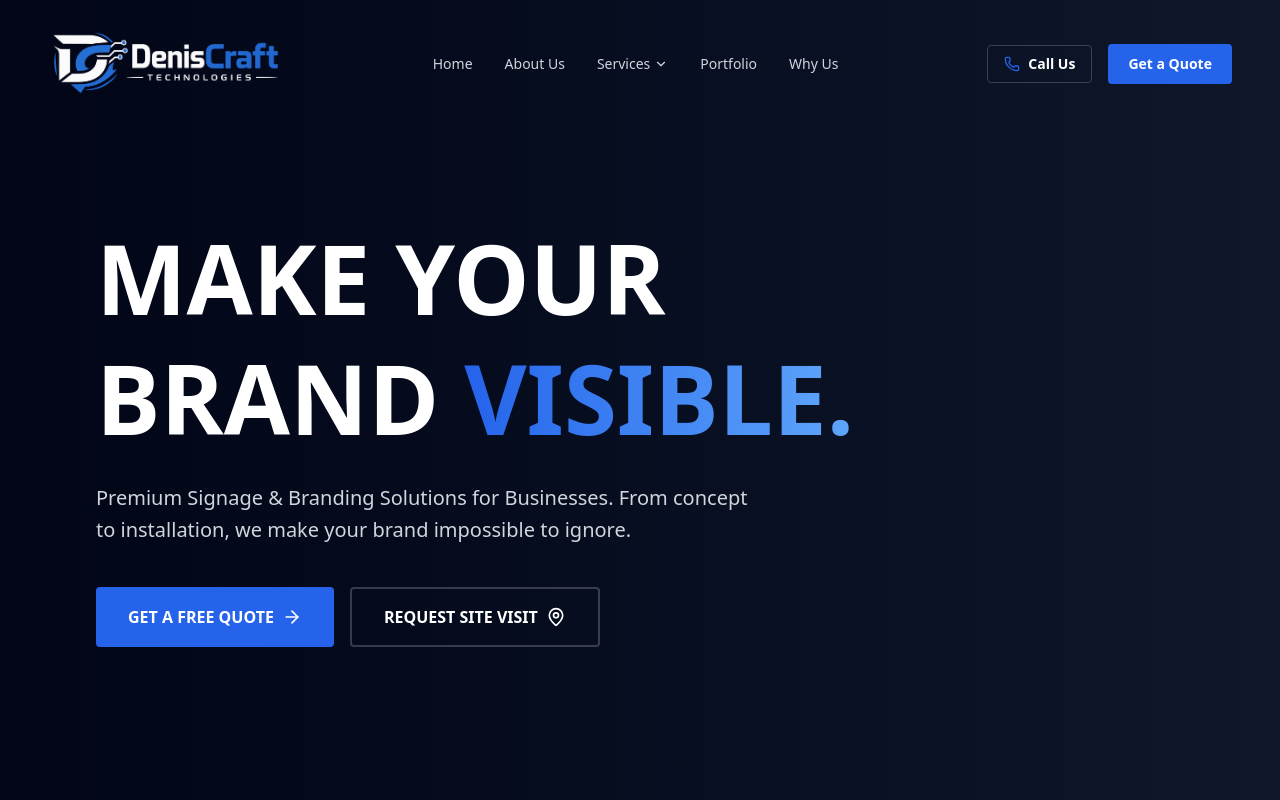
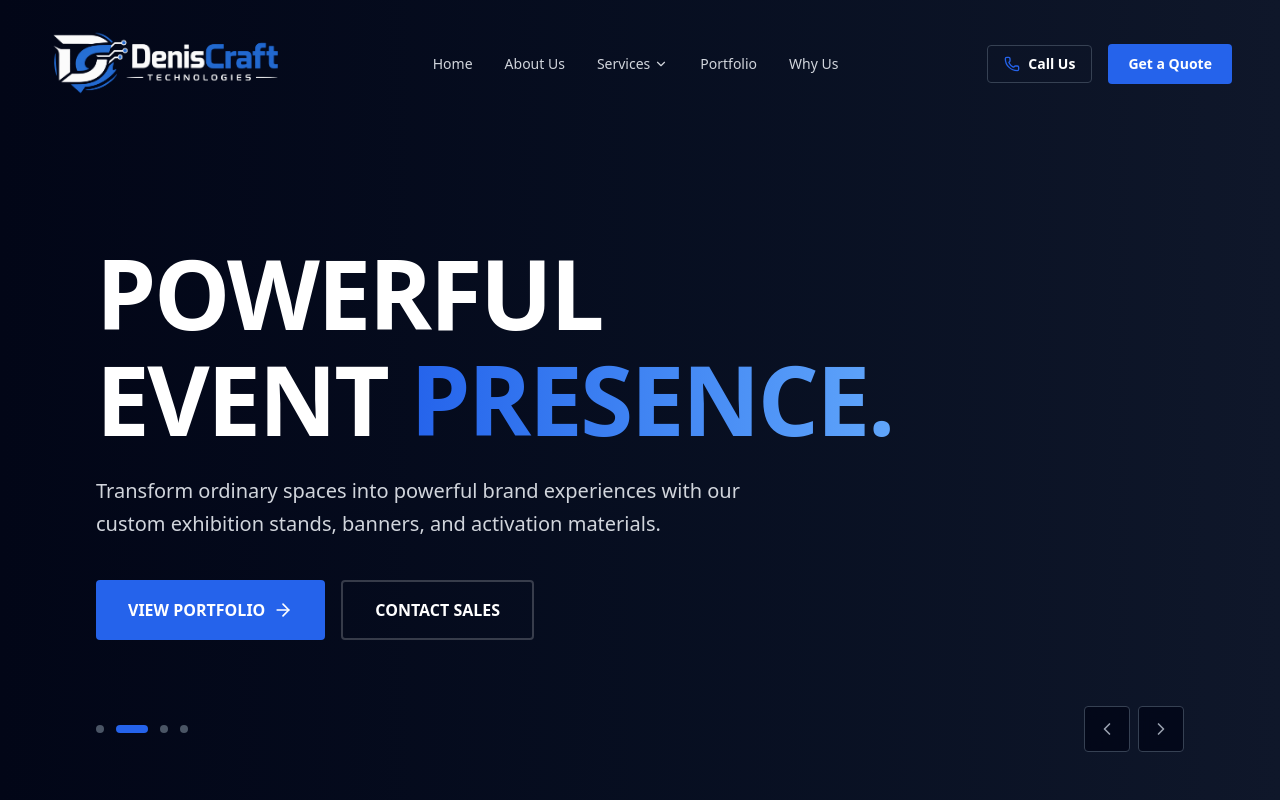
Before and after one commit to kelvinketer/denis-craft-tech, a Next.js app: page / in a window 1280 px wide. Shown: the top 800 px of the page. Built offline with nearby package versions, Linux system fonts and the light colour scheme.

Commit message:
Add About link to navbar and integrate 4-slide auto-playing hero on homepage

```diff
--- a/app/page.tsx
+++ b/app/page.tsx
@@ -1,5 +1,5 @@
 "use client";
-import { useState } from "react";
+import { useState, useEffect } from "react";
 import { motion, AnimatePresence } from "framer-motion";
 import {
   ArrowRight,
@@ -25,7 +25,9 @@ import {
   Briefcase,
   Coffee,
   ShoppingCart,
-  Home as HomeIcon
+  Home as HomeIcon,
+  ChevronLeft,
+  ChevronRight
 } from "lucide-react";
 
 // --- DUMMY DATA FOR PORTFOLIO ---
@@ -53,6 +55,59 @@ const features = [
 
 export default function Home() {
   const [activeFilter, setActiveFilter] = useState("All");
+  const [currentSlide, setCurrentSlide] = useState(0);
+
+  // --- DATA FOR HERO SLIDER ---
+  const slides = [
+    {
+      title1: "MAKE YOUR",
+      title2: "BRAND ",
+      highlight: "VISIBLE.",
+      desc: "Premium Signage & Branding Solutions for Businesses. From concept to installation, we make your brand impossible to ignore.",
+      btn1: "GET A FREE QUOTE",
+      btn2: "REQUEST SITE VISIT",
+      showMapIcon: true,
+    },
+    {
+      title1: "POWERFUL",
+      title2: "EVENT ",
+      highlight: "PRESENCE.",
+      desc: "Transform ordinary spaces into powerful brand experiences with our custom exhibition stands, banners, and activation materials.",
+      btn1: "VIEW PORTFOLIO",
+      btn2: "CONTACT SALES",
+      showMapIcon: false,
+    },
+    {
+      title1: "MEMORABLE",
+      title2: "BRAND ",
+      highlight: "TOUCHPOINTS.",
+      desc: "Premium UV-branded promotional products and executive gift sets that keep your business visible in your clients' hands every day.",
+      btn1: "EXPLORE GIFTS",
+      btn2: "GET A QUOTE",
+      showMapIcon: false,
+    },
+    {
+      title1: "MOBILE",
+      title2: "BRAND ",
+      highlight: "VISIBILITY.",
+      desc: "Turn your fleet into moving billboards with our high-quality, durable vehicle branding and wrapping solutions across Nairobi.",
+      btn1: "LEARN MORE",
+      btn2: "REQUEST SITE VISIT",
+      showMapIcon: true,
+    }
+  ];
+
+  // Auto-play slider logic
+  useEffect(() => {
+    const timer = setInterval(() => {
+      setCurrentSlide((prev) => (prev === slides.length - 1 ? 0 : prev + 1));
+    }, 6000);
+    return () => clearInterval(timer);
+  }, [slides.length]);
+
+  const nextSlide = () => setCurrentSlide((prev) => (prev === slides.length - 1 ? 0 : prev + 1));
+  const prevSlide = () => setCurrentSlide((prev) => (prev === 0 ? slides.length - 1 : prev - 1));
+  const goToSlide = (index: number) => setCurrentSlide(index);
 
   const filteredProjects = activeFilter === "All"
     ? projects
@@ -61,41 +116,74 @@ export default function Home() {
   return (
     <main className="min-h-screen bg-charcoal text-white selection:bg-brand-blue selection:text-white pb-20 md:pb-0">
 
-      {/* 1. HERO SECTION */}
-      <section className="relative h-screen flex flex-col justify-center px-6 md:px-12 lg:px-24 overflow-hidden">
+      {/* 1. HERO SLIDER SECTION */}
+      <section className="relative h-screen flex flex-col justify-center overflow-hidden">
         <div className="absolute inset-0 bg-gradient-to-r from-charcoal-dark to-charcoal/80 z-0" />
-        <div className="relative z-10 max-w-4xl pt-16">
-          <motion.h1
-            initial={{ opacity: 0, y: 20 }}
-            animate={{ opacity: 1, y: 0 }}
-            transition={{ duration: 0.5, delay: 0.1 }}
-            className="text-5xl md:text-7xl lg:text-8xl font-bold leading-tight mb-6"
-          >
-            MAKE YOUR BRAND <span className="text-transparent bg-clip-text bg-gradient-to-r from-brand-blue to-brand-blue-light">VISIBLE.</span>
-          </motion.h1>
-          <motion.p
-            initial={{ opacity: 0, y: 20 }}
-            animate={{ opacity: 1, y: 0 }}
-            transition={{ duration: 0.5, delay: 0.2 }}
-            className="text-lg md:text-xl text-gray-300 max-w-2xl mb-10 leading-relaxed"
-          >
-            Premium Signage & Branding Solutions for Businesses. From concept to installation, we make your brand impossible to ignore.
-          </motion.p>
-          <motion.div
-            initial={{ opacity: 0, y: 20 }}
-            animate={{ opacity: 1, y: 0 }}
-            transition={{ duration: 0.5, delay: 0.3 }}
-            className="flex flex-col sm:flex-row gap-4"
-          >
-            <a href="#quote" className="flex items-center justify-center gap-2 bg-brand-blue hover:bg-brand-blue-light text-white font-bold px-8 py-4 rounded-sm transition-all duration-300 transform hover:scale-105">
-              GET A FREE QUOTE
-              <ArrowRight size={20} />
-            </a>
-            <a href="#quote" className="flex items-center justify-center gap-2 border-2 border-white/20 hover:border-brand-blue hover:text-brand-blue bg-transparent text-white font-bold px-8 py-4 rounded-sm transition-all duration-300">
-              REQUEST SITE VISIT
-              <MapPin size={20} />
-            </a>
-          </motion.div>
+
+        <div className="relative z-10 w-full h-full flex flex-col justify-center pt-20">
+          <div className="max-w-7xl mx-auto px-6 md:px-12 lg:px-24 w-full relative">
+            <div className="relative h-[400px] flex items-center">
+              {slides.map((slide, index) => (
+                <div
+                  key={index}
+                  className={`absolute top-0 left-0 w-full h-full flex flex-col justify-center transition-all duration-700 ease-in-out ${
+                    index === currentSlide ? "opacity-100 translate-y-0 pointer-events-auto" : "opacity-0 translate-y-8 pointer-events-none"
+                  }`}
+                >
+                  <h1 className="text-5xl md:text-7xl lg:text-8xl font-black tracking-tight text-white mb-6 max-w-4xl leading-[1.1]">
+                    {slide.title1} <br />
+                    {slide.title2}
+                    <span className="text-transparent bg-clip-text bg-gradient-to-r from-brand-blue to-brand-blue-light">{slide.highlight}</span>
+                  </h1>
+                  <p className="text-lg md:text-xl text-gray-300 max-w-2xl mb-10 leading-relaxed">
+                    {slide.desc}
+                  </p>
+                  <div className="flex flex-col sm:flex-row gap-4">
+                    <a href="#quote" className="flex items-center justify-center gap-2 bg-brand-blue hover:bg-brand-blue-light text-white font-bold px-8 py-4 rounded-sm transition-all duration-300 transform hover:scale-105">
+                      {slide.btn1} <ArrowRight size={20} />
+                    </a>
+                    <a href="#quote" className="flex items-center justify-center gap-2 border-2 border-white/20 hover:border-brand-blue hover:text-brand-blue bg-transparent text-white font-bold px-8 py-4 rounded-sm transition-all duration-300">
+                      {slide.btn2} {slide.showMapIcon && <MapPin size={20} />}
+                    </a>
+                  </div>
+                </div>
+              ))}
+            </div>
+          </div>
+        </div>
+
+        {/* Slider Controls */}
+        <div className="absolute bottom-12 left-0 w-full z-20">
+          <div className="max-w-7xl mx-auto px-6 md:px-12 lg:px-24 flex items-center justify-between">
+            <div className="flex items-center gap-3">
+              {slides.map((_, index) => (
+                <button
+                  key={index}
+                  onClick={() => goToSlide(index)}
+                  className={`transition-all duration-300 rounded-full ${
+                    index === currentSlide
+                      ? "w-8 h-2 bg-brand-blue"
+                      : "w-2 h-2 bg-gray-600 hover:bg-gray-400"
+                  }`}
+                  aria-label={`Go to slide ${index + 1}`}
+                />
+              ))}
+            </div>
+            <div className="flex items-center gap-2">
+              <button
+                onClick={prevSlide}
+                className="p-3 rounded-sm border border-gray-700 text-gray-400 hover:text-white hover:border-brand-blue transition-colors bg-charcoal-dark/80 backdrop-blur-sm"
+              >
+                <ChevronLeft size={20} />
+              </button>
+              <button
+                onClick={nextSlide}
+                className="p-3 rounded-sm border border-gray-700 text-gray-400 hover:text-white hover:border-brand-blue transition-colors bg-charcoal-dark/80 backdrop-blur-sm"
+              >
+                <ChevronRight size={20} />
+              </button>
+            </div>
+          </div>
         </div>
       </section>
 
@@ -159,7 +247,6 @@ export default function Home() {
           </div>
 
           <div className="grid grid-cols-1 md:grid-cols-2 lg:grid-cols-3 gap-8 relative">
-            {/* Step 1 */}
             <div className="bg-charcoal-dark border border-gray-800 p-8 rounded-sm hover:border-brand-blue/40 transition-colors relative">
               <div className="text-brand-blue/20 font-black text-6xl absolute top-4 right-6 z-0">01</div>
               <MessageSquare className="text-brand-blue mb-6 relative z-10" size={32} />
@@ -167,7 +254,6 @@ export default function Home() {
               <p className="text-gray-400 text-sm leading-relaxed relative z-10">We begin by understanding your brand vision, corporate guidelines, and specific project requirements.</p>
             </div>
 
-            {/* Step 2 */}
             <div className="bg-charcoal-dark border border-gray-800 p-8 rounded-sm hover:border-brand-blue/40 transition-colors relative">
               <div className="text-brand-blue/20 font-black text-6xl absolute top-4 right-6 z-0">02</div>
               <Ruler className="text-brand-blue mb-6 relative z-10" size={32} />
@@ -175,7 +261,6 @@ export default function Home() {
               <p className="text-gray-400 text-sm leading-relaxed relative z-10">Our technical team conducts detailed site visits to capture precise measurements and evaluate installation surfaces.</p>
             </div>
 
-            {/* Step 3 */}
             <div className="bg-charcoal-dark border border-gray-800 p-8 rounded-sm hover:border-brand-blue/40 transition-colors relative">
               <div className="text-brand-blue/20 font-black text-6xl absolute top-4 right-6 z-0">03</div>
               <Monitor className="text-brand-blue mb-6 relative z-10" size={32} />
@@ -183,7 +268,6 @@ export default function Home() {
               <p className="text-gray-400 text-sm leading-relaxed relative z-10">We develop accurate 3D renders and technical specifications alongside a transparent, detailed quotation.</p>
             </div>
 
-            {/* Step 4 */}
             <div className="bg-charcoal-dark border border-gray-800 p-8 rounded-sm hover:border-brand-blue/40 transition-colors relative">
               <div className="text-brand-blue/20 font-black text-6xl absolute top-4 right-6 z-0">04</div>
               <CheckSquare className="text-brand-blue mb-6 relative z-10" size={32} />
@@ -191,7 +275,6 @@ export default function Home() {
               <p className="text-gray-400 text-sm leading-relaxed relative z-10">You review the prototypes and costs. Production commences immediately upon your final approval and deposit.</p>
             </div>
 
-            {/* Step 5 */}
             <div className="bg-charcoal-dark border border-gray-800 p-8 rounded-sm hover:border-brand-blue/40 transition-colors relative">
               <div className="text-brand-blue/20 font-black text-6xl absolute top-4 right-6 z-0">05</div>
               <Wrench className="text-brand-blue mb-6 relative z-10" size={32} />
@@ -199,7 +282,6 @@ export default function Home() {
               <p className="text-gray-400 text-sm leading-relaxed relative z-10">Utilizing CNC routing and premium materials, our production team meticulously crafts your signage in-house.</p>
             </div>
 
-            {/* Step 6 */}
             <div className="bg-brand-blue p-8 rounded-sm text-white relative shadow-lg transform hover:-translate-y-1 transition-transform">
               <div className="text-white/20 font-black text-6xl absolute top-4 right-6 z-0">06</div>
               <Truck className="text-white mb-6 relative z-10" size={32} />
@@ -291,7 +373,6 @@ export default function Home() {
       {/* 6. LEAD GENERATION FORM */}
       <section id="quote" className="py-24 px-6 md:px-12 lg:px-24 bg-charcoal-dark border-t border-gray-800">
         <div className="max-w-4xl mx-auto">
-
           <div className="text-center mb-12">
             <h2 className="text-3xl md:text-5xl font-bold mb-4">GET A FREE QUOTE</h2>
             <p className="text-gray-400 text-lg">
@@ -305,32 +386,22 @@ export default function Home() {
             className="bg-charcoal border border-gray-800 p-8 md:p-12 rounded-sm"
           >
             <div className="grid grid-cols-1 md:grid-cols-2 gap-6 mb-6">
-
-              {/* Name */}
               <div>
                 <label className="block text-sm font-medium text-gray-300 mb-2">Your Name *</label>
                 <input type="text" name="name" className="w-full bg-charcoal-dark border border-gray-700 text-white rounded-sm px-4 py-3 focus:outline-none focus:border-brand-blue transition-colors" placeholder="John Doe" required />
               </div>
-
-              {/* Business Name */}
               <div>
                 <label className="block text-sm font-medium text-gray-300 mb-2">Business Name</label>
                 <input type="text" name="business_name" className="w-full bg-charcoal-dark border border-gray-700 text-white rounded-sm px-4 py-3 focus:outline-none focus:border-brand-blue transition-colors" placeholder="Your Company Ltd" />
               </div>
-
-              {/* Phone/WhatsApp */}
               <div>
                 <label className="block text-sm font-medium text-gray-300 mb-2">Phone / WhatsApp *</label>
                 <input type="tel" name="phone" className="w-full bg-charcoal-dark border border-gray-700 text-white rounded-sm px-4 py-3 focus:outline-none focus:border-brand-blue transition-colors" placeholder="+254 7XX XXX XXX" required />
               </div>
-
-              {/* Location */}
               <div>
                 <label className="block text-sm font-medium text-gray-300 mb-2">Location *</label>
                 <input type="text" name="location" className="w-full bg-charcoal-dark border border-gray-700 text-white rounded-sm px-4 py-3 focus:outline-none focus:border-brand-blue transition-colors" placeholder="e.g., Westlands, Nairobi" required />
               </div>
-
-              {/* Service Required */}
               <div>
                 <label className="block text-sm font-medium text-gray-300 mb-2">Service Required *</label>
                 <select name="service" defaultValue="" className="w-full bg-charcoal-dark border border-gray-700 text-white rounded-sm px-4 py-3 focus:outline-none focus:border-brand-blue transition-colors appearance-none" required>
@@ -343,8 +414,6 @@ export default function Home() {
                   <option value="design">Design & Brand Development</option>
                 </select>
               </div>
-
-              {/* Budget Range */}
               <div>
                 <label className="block text-sm font-medium text-gray-300 mb-2">Budget Range (Optional)</label>
                 <select name="budget" defaultValue="" className="w-full bg-charcoal-dark border border-gray-700 text-white rounded-sm px-4 py-3 focus:outline-none focus:border-brand-blue transition-colors appearance-none">
@@ -356,30 +425,22 @@ export default function Home() {
                 </select>
               </div>
             </div>
-
-            {/* Additional Details */}
             <div className="mb-8">
               <label className="block text-sm font-medium text-gray-300 mb-2">Approximate Size & Extra Details</label>
               <textarea name="details" className="w-full bg-charcoal-dark border border-gray-700 text-white rounded-sm px-4 py-3 focus:outline-none focus:border-brand-blue transition-colors min-h-[120px]" placeholder="Tell us about the size of the sign or specific requirements..."></textarea>
             </div>
-
-            {/* Request Site Visit Checkbox */}
             <div className="mb-8 flex items-center gap-3">
               <input type="checkbox" id="siteVisit" name="request_site_visit" value="Yes" className="w-5 h-5 accent-brand-blue cursor-pointer" />
               <label htmlFor="siteVisit" className="text-gray-300 text-sm cursor-pointer select-none">
                 Yes, I would like to request a site visit for accurate measurements.
               </label>
             </div>
-
-            {/* Submit Button */}
             <button type="submit" className="w-full bg-brand-blue hover:bg-brand-blue-light text-white font-bold text-lg px-8 py-4 rounded-sm transition-all duration-300 flex justify-center items-center gap-2 transform hover:scale-[1.02]">
               Submit Enquiry <Send size={20} />
             </button>
-
           </form>
         </div>
       </section>
-
     </main>
   );
 }
```
